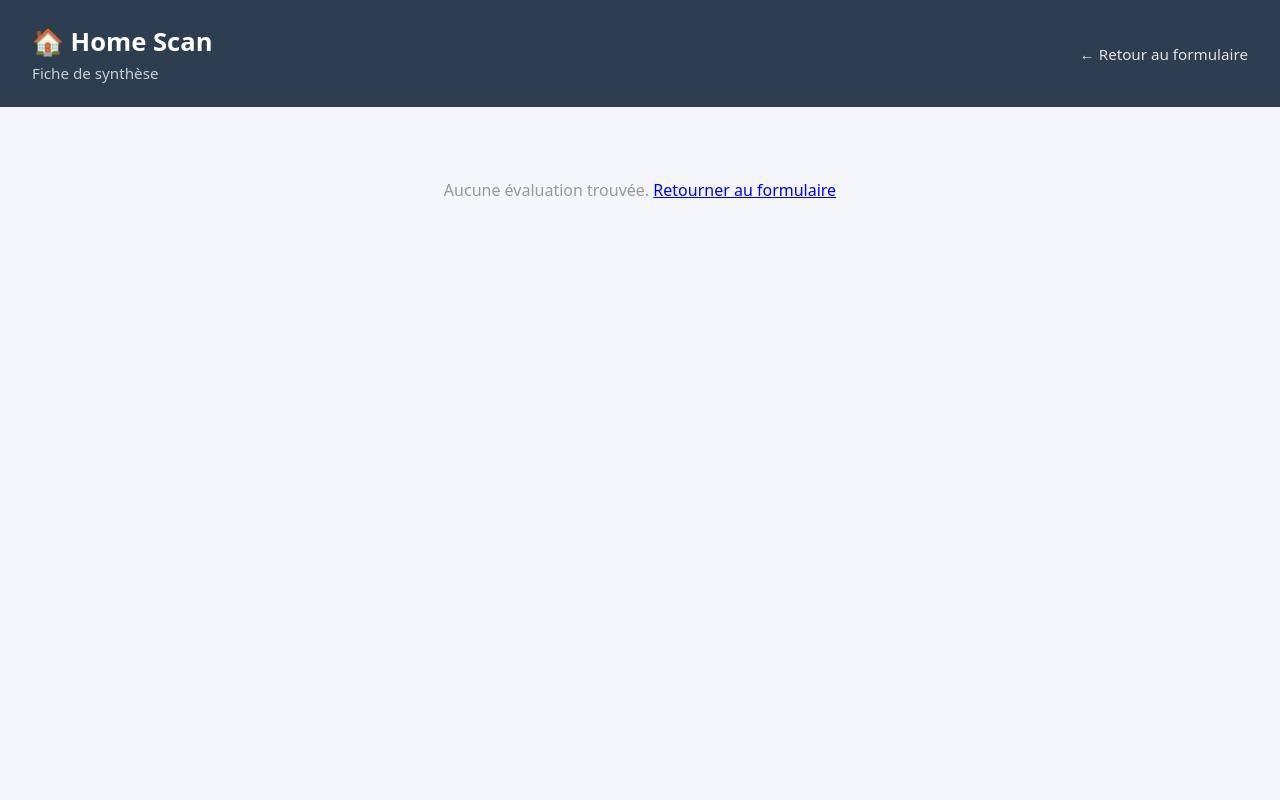
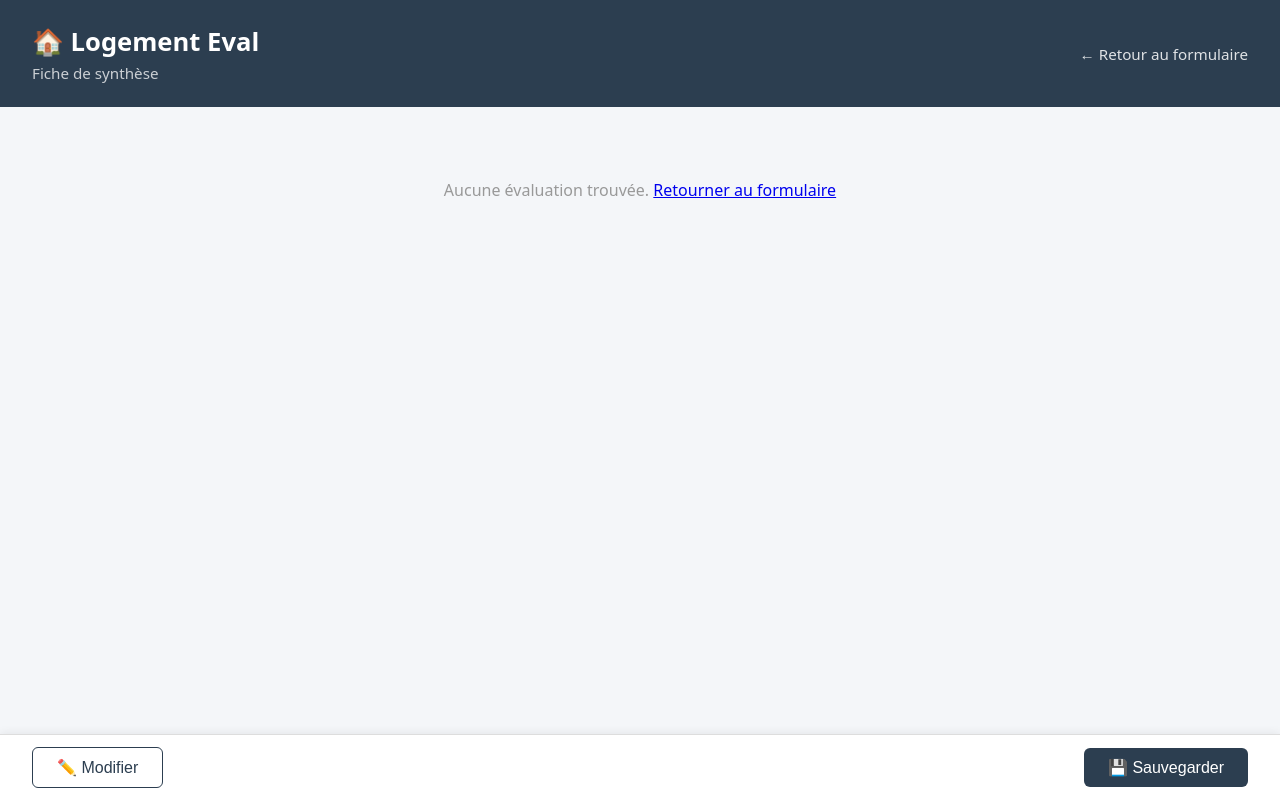
Before and after one commit to MaxenceVandekerckhove/Perso_HomeScan, a Flask app: page /fiche in a window 1280 px wide. Run offline with Flask 3, Linux system fonts and the light colour scheme.

Commit message:
feat: save and edit buttons on summary page

```diff
--- a/static/fiche.css
+++ b/static/fiche.css
@@ -260,3 +260,30 @@
     font-weight: 600;
     color: #2c3e50;
 }
+
+/* ===== BOTTOM BAR (fiche) ===== */
+
+.btn-primary {
+    background: #2c3e50;
+    color: white;
+    border: none;
+    padding: 10px 24px;
+    border-radius: 6px;
+    font-size: 1rem;
+    cursor: pointer;
+}
+
+.btn-primary:hover { background: #3d5166; }
+.btn-primary:disabled { background: #95a5a6; cursor: not-allowed; }
+
+.btn-secondary {
+    background: white;
+    color: #2c3e50;
+    border: 1px solid #2c3e50;
+    padding: 10px 24px;
+    border-radius: 6px;
+    font-size: 1rem;
+    cursor: pointer;
+}
+
+.btn-secondary:hover { background: #f4f6f9; }
--- a/static/fiche.js
+++ b/static/fiche.js
@@ -22,7 +22,6 @@ function renderFiche(data) {
 
     container.appendChild(renderPropertyHeader(data));
 
-    // Show alerts section if any category has items
     if (
         data.alerts.redhibitoires.length > 0 ||
         data.alerts.faibles.length > 0 ||
@@ -33,6 +32,9 @@ function renderFiche(data) {
 
     container.appendChild(renderFamilyScores(data.familles));
     container.appendChild(renderDetails(data.familles));
+
+    // Initialize save and edit buttons
+    initActions(data);
 }
 
 
@@ -270,3 +272,44 @@ function scoreColor(percentage) {
     if (percentage >= 50) return "#d35400";
     return "#c0392b";
 }
+
+// ===== SAVE & EDIT ACTIONS =====
+
+function initActions(data) {
+    // --- Save button ---
+    document.getElementById("btn-sauvegarder").addEventListener("click", async () => {
+        const btn = document.getElementById("btn-sauvegarder");
+        btn.disabled = true;
+        btn.textContent = "Sauvegarde…";
+
+        try {
+            const response = await fetch("/api/sauvegarder", {
+                method: "POST",
+                headers: { "Content-Type": "application/json" },
+                body: JSON.stringify(data)
+            });
+
+            const result = await response.json();
+
+            if (result.success) {
+                btn.textContent = "✅ Sauvegardé";
+                // Store the slug so we can reload it later if needed
+                sessionStorage.setItem("logement-eval-slug", result.slug);
+            } else {
+                btn.textContent = "❌ Erreur";
+                btn.disabled = false;
+            }
+        } catch (err) {
+            console.error("Save failed:", err);
+            btn.textContent = "❌ Erreur";
+            btn.disabled = false;
+        }
+    });
+
+    // --- Edit button ---
+    document.getElementById("btn-modifier").addEventListener("click", () => {
+        // The evaluation data is already in sessionStorage from the form submission.
+        // We just navigate back — app.js will detect it and pre-fill the form.
+        window.location.href = "/";
+    });
+}
--- a/templates/fiche.html
+++ b/templates/fiche.html
@@ -3,7 +3,7 @@
 <head>
     <meta charset="UTF-8">
     <meta name="viewport" content="width=device-width, initial-scale=1.0">
-    <title>Fiche synthèse — Home Scan</title>
+    <title>Fiche synthèse — Logement Eval</title>
     <link rel="stylesheet" href="/static/style.css">
     <link rel="stylesheet" href="/static/fiche.css">
 </head>
@@ -12,7 +12,7 @@
     <header>
         <div class="header-inner">
             <div>
-                <h1>🏠 Home Scan</h1>
+                <h1>🏠 Logement Eval</h1>
                 <p class="subtitle">Fiche de synthèse</p>
             </div>
             <a href="/" class="back-btn">← Retour au formulaire</a>
@@ -23,6 +23,12 @@
         <p class="loading">Chargement de la fiche…</p>
     </main>
 
+    <!-- Fixed bottom bar with action buttons -->
+    <div class="bottom-bar">
+        <button id="btn-modifier" class="btn-secondary">✏️ Modifier</button>
+        <button id="btn-sauvegarder" class="btn-primary">💾 Sauvegarder</button>
+    </div>
+
     <script src="/static/fiche.js"></script>
 
 </body>
```
Also changed, not shown: 2 other files.
